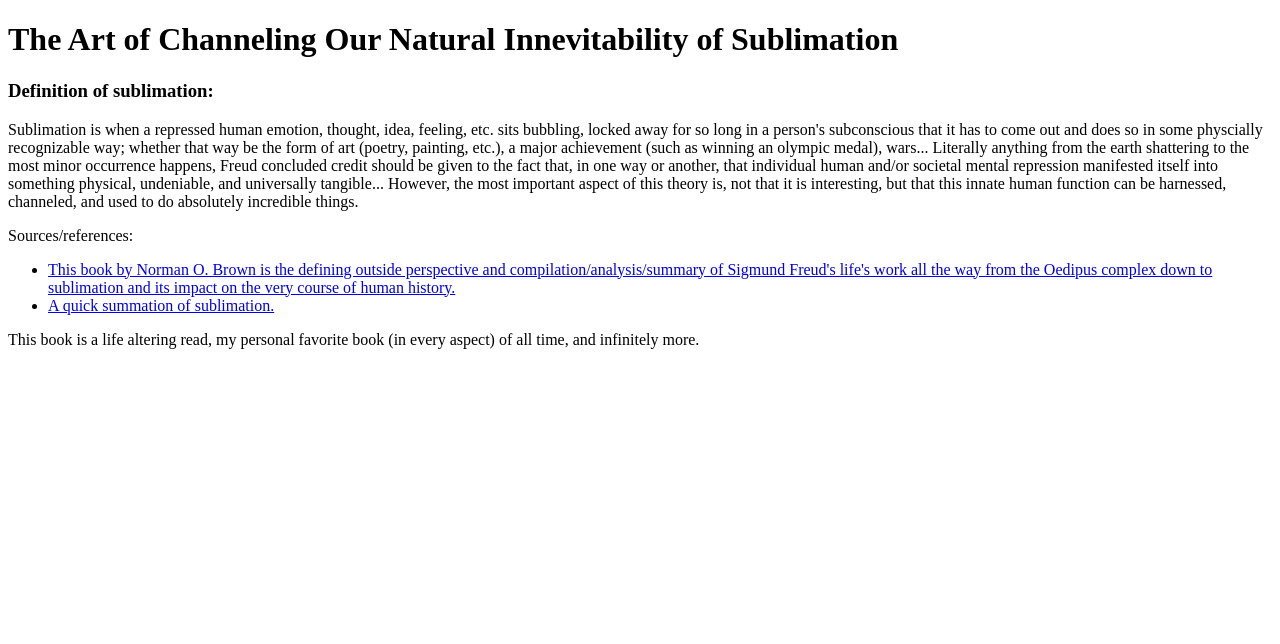
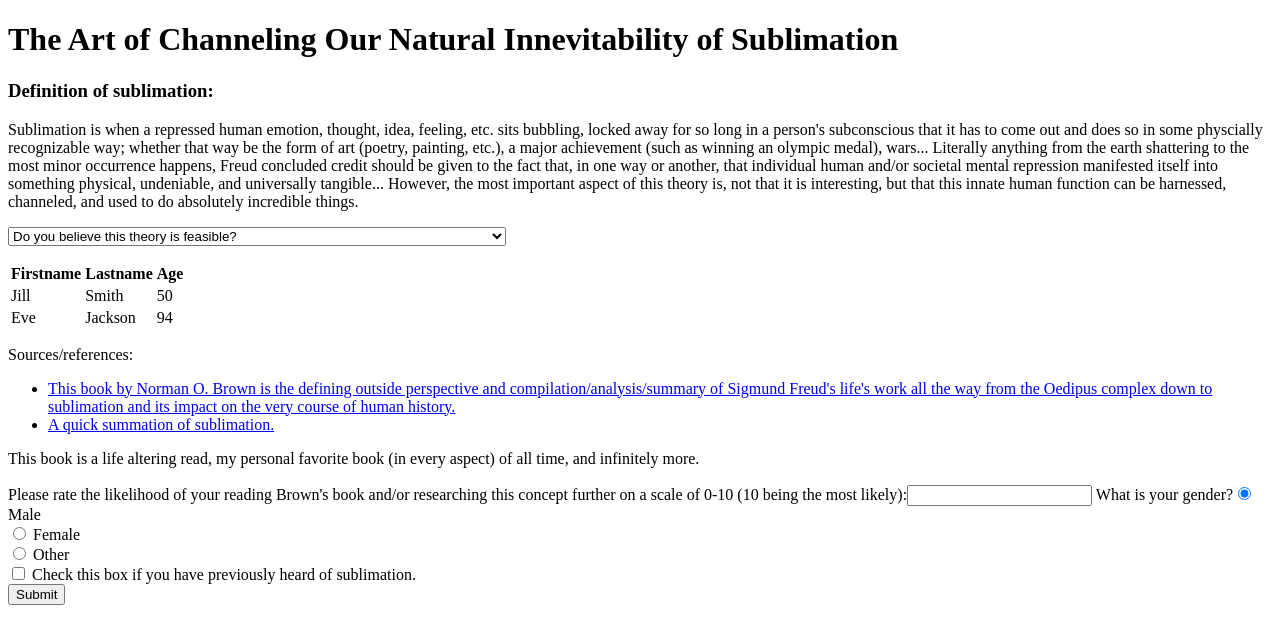
Before and after one commit to cmarr31/coding_dojo, a plain HTML site: page html_day1/fake_blog/index.html in a window 1280 px wide. Drawn offline with Linux system fonts and the light colour scheme.

Commit message:
Done with everything except the table (I think).

```diff
--- a/html_day1/fake_blog/index.html
+++ b/html_day1/fake_blog/index.html
@@ -20,6 +20,30 @@ HTML head, title, meta description... body, div, a, p, h1, ul, li,
 		<h3>Definition of sublimation:</h3>
 		<p>Sublimation is when a repressed human emotion, thought, idea, feeling, etc. sits bubbling, locked away for so long in a person's subconscious that it has to come out and does so in some physcially recognizable way; whether that way be the form of art (poetry, painting, etc.), a major achievement (such as winning an olympic medal), wars... Literally anything from the earth shattering to the most minor occurrence happens, Freud concluded credit should be given to the fact that, in one way or another, that individual human and/or societal mental repression manifested itself into something physical, undeniable, and universally tangible... However, the most important aspect of this theory is, not that it is interesting, but that this innate human function can be harnessed, channeled, and used to do absolutely incredible things.</p>
 		<p></p>
+			<select>
+  				<option value="possible">Do you believe this theory is feasible?</option>
+  				<option value="impossible">Do you believe this theory is based on an old raving lunatic's meaningless rants?</option>
+			</select>
+		<p></p>
+
+		<table>
+  			<tr>
+    			<th>Firstname</th>
+    			<th>Lastname</th>
+    			<th>Age</th>
+  			</tr>
+  			<tr>
+    			<td>Jill</td>
+    			<td>Smith</td>
+    			<td>50</td>
+  			</tr>
+  			<tr>
+    			<td>Eve</td>
+    			<td>Jackson</td>
+    			<td>94</td>
+  			</tr>
+		</table>
+
 		<p>Sources/references:</p>
 		<ul>
 			<li><a href="https://en.wikipedia.org/wiki/Life_Against_Death">This book by Norman O. Brown is the defining outside perspective and compilation/analysis/summary of Sigmund Freud's life's work all the way from the Oedipus complex down to sublimation and its impact on the very course of human history.</a></li>
@@ -28,6 +52,21 @@ HTML head, title, meta description... body, div, a, p, h1, ul, li,
 		<div>
 			<footer>
 				<p>This book is a life altering read, my personal favorite book (in every aspect) of all time, and infinitely more.</p>
+				<form>
+	    			<label>
+	    	    		Please rate the likelihood of your reading Brown's book and/or researching this concept further on a scale of 0-10 (10 being the most likely):<input type="text" name="likelihood of the user diving deeper">
+	    			</label>
+	    			<label>
+	    	    		What is your gender?<input type="radio" name="gender" value="male" checked> Male<br>
+	  					<input type="radio" name="gender" value="female"> Female<br>
+	  					<input type="radio" name="gender" value="other"> Other
+	    			</label>
+	    			<div>
+    					<input type="checkbox" id="true?" name="true?" value="boolean">
+    					<label for="true?">Check this box if you have previously heard of sublimation.</label>
+  					</div>
+  					<input type="submit" value="Submit">
+	    		</form>
 			</footer>
 		</div>
 	</body>
```
